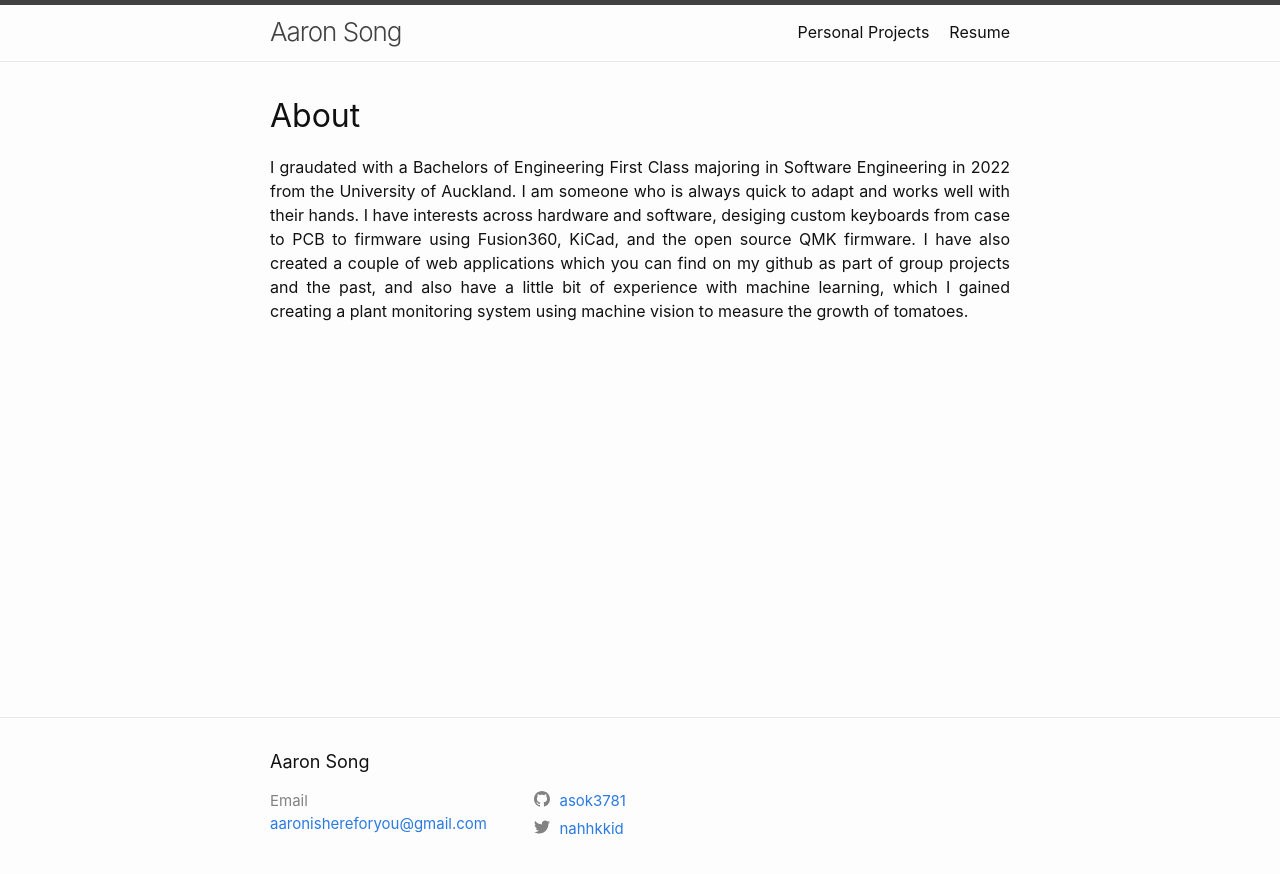
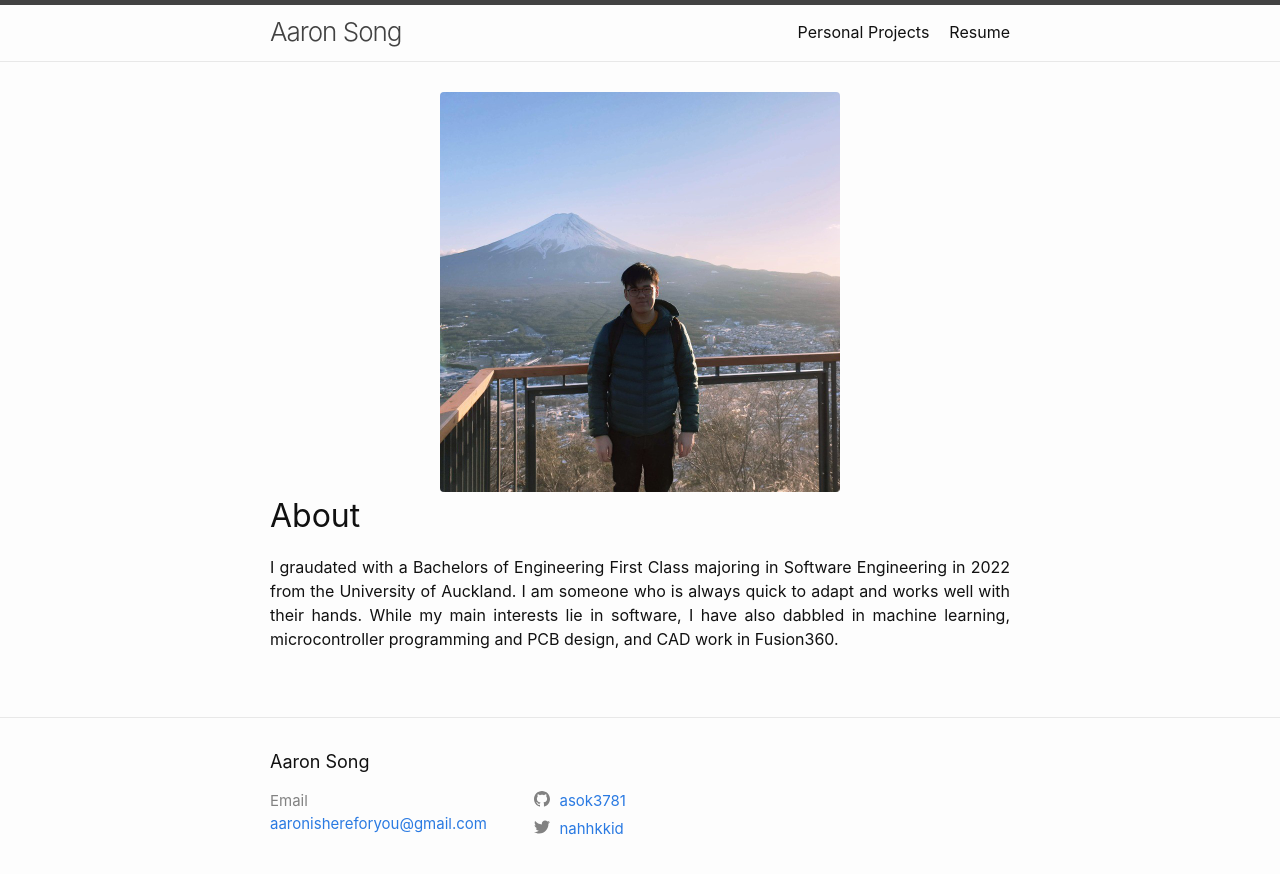
Before and after one commit to asok3781/asok3781.github.io, a Jekyll site: the page built from index.markdown, in a window 1280 px wide. Shown: the top 874 px of the page. Built offline with Jekyll 4.4.1, drawn with Linux system fonts in a browser that asks for light colours.

Commit message:
added profile picture to home page

```diff
--- a/_layouts/home.html
+++ b/_layouts/home.html
@@ -6,8 +6,8 @@ layout: default
   {%- if page.title -%}
     <h1 class="page-heading">{{ page.title }}</h1>
   {%- endif -%}
+  <div style="display: inline-block;">{{ content }}</div>
 
-  {{ content }}
 
   <!-- {%- if site.posts.size > 0 -%}
     <h2 class="post-list-heading">{{ page.list_title | default: "Posts" }}</h2>
--- a/index.markdown
+++ b/index.markdown
@@ -5,17 +5,15 @@
 layout: home
 ---
 
-<div style="text-justify: auto; text-align: justify;">
-  <h1>About</h1>
-  <p>
-      I graudated with a Bachelors of Engineering First Class majoring in Software Engineering in 2022 from the
-      University of Auckland. I am someone who is always quick to adapt and works well with their hands. I have
-      interests across hardware and software, desiging custom keyboards from case to PCB to firmware using
-      Fusion360, KiCad, and the open source QMK firmware. I have also created a couple of web applications which
-      you
-      can find on my github as part of group projects and the past, and also have a little bit of experience with
-      machine learning, which I gained creating a plant monitoring system using machine vision to measure the
-      growth
-      of tomatoes.
-  </p>
+<div style="display: inline-block;">
+  <div style="text-align: center;">
+    <img src="/assets/profile.jpg" alt="Profile Picture" width="400" height="400" style="border-radius: 1%;">
+  </div>
+  <div style="text-justify: auto; text-align: justify; display: inline-block;">
+    <h1>About</h1>
+    <p>
+        I graudated with a Bachelors of Engineering First Class majoring in Software Engineering in 2022 from the
+        University of Auckland. I am someone who is always quick to adapt and works well with their hands. While my main interests lie in software, I have also dabbled in machine learning, microcontroller programming and PCB design, and CAD work in Fusion360.
+    </p>
+  </div>
 </div>
```
Also changed, not shown: assets/profile.jpg (added).
